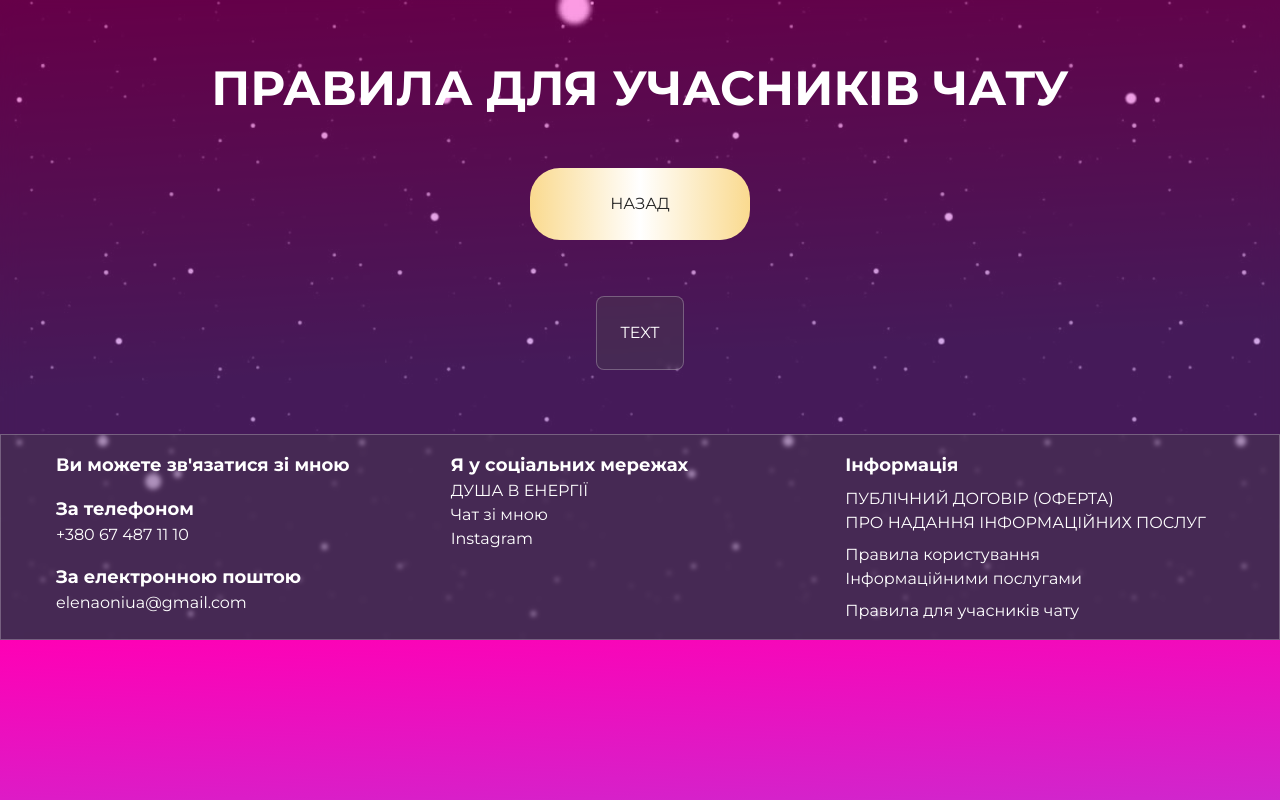
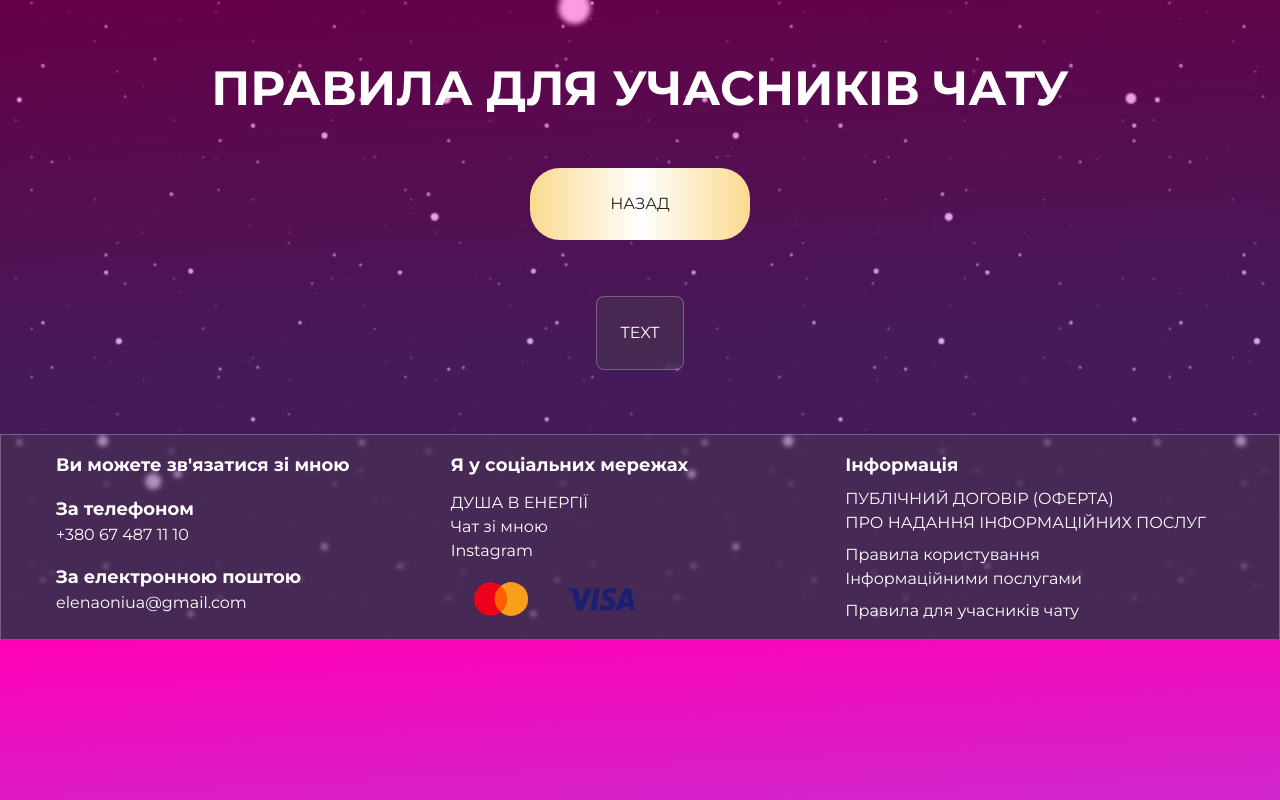
Before and after one commit to zegioni/astrology-landing, a Nuxt app: page /chat-rules in a window 1280 px wide. Built offline with nearby package versions, Linux system fonts and the light colour scheme.

Commit message:
update service for pay

```diff
--- a/components/footer.vue
+++ b/components/footer.vue
@@ -23,18 +23,24 @@
         <h3 class="text-lg font-bold text-left">Інформація</h3>
         <ul>
           <li>
-            <NuxtLink :to="'/oferta-documents'" class="block mt-2 hover:text-pink-300 text-left"
+            <NuxtLink
+              :to="'/oferta-documents'"
+              class="block mt-2 hover:text-pink-300 text-left"
               >ПУБЛІЧНИЙ ДОГОВІР (ОФЕРТА)<br />ПРО НАДАННЯ ІНФОРМАЦІЙНИХ
               ПОСЛУГ</NuxtLink
             >
           </li>
           <li>
-            <NuxtLink :to="'/usage-rules'" class="block mt-2 hover:text-pink-300 text-left"
+            <NuxtLink
+              :to="'/usage-rules'"
+              class="block mt-2 hover:text-pink-300 text-left"
               >Правила користування<br />Інформаційними послугами</NuxtLink
             >
           </li>
           <li>
-            <NuxtLink :to="'/chat-rules'" class="block mt-2 hover:text-pink-300 text-left"
+            <NuxtLink
+              :to="'/chat-rules'"
+              class="block mt-2 hover:text-pink-300 text-left"
               >Правила для учасників чату</NuxtLink
             >
           </li>
@@ -42,7 +48,7 @@
       </div>
 
       <!-- Social -->
-      <div class="mb-4 md:mb-0 text-left">
+      <div class="mb-4 md:mb-0 text-left flex flex-col justify-between">
         <h3 class="text-lg font-bold">Я у соціальних мережах</h3>
         <ul class="text-left">
           <li>
@@ -63,6 +69,14 @@
             >
           </li>
         </ul>
+        <ul class="text-left flex flex-row justify-center md:justify-start">
+          <li>
+            <img width="100" src="@/assets/images/mastercard.svg" alt="" />
+          </li>
+          <li>
+            <img width="100" src="@/assets/images/visa.svg" alt="" />
+          </li>
+        </ul>
       </div>
     </div>
   </footer>
--- a/pages/index.vue
+++ b/pages/index.vue
@@ -387,12 +387,13 @@
                   <span class="text-4xl font-bold text-white">701</span>
                 </div>
                 <div class="flex flex-col justify-center items-center mt-12">
+                  <a href="https://pay.fondy.eu/s/xpMQP5Q">
                     <button
                       class="w-[215px] text-black py-5 px-5 bg-gradient-to-r from-[#FADA8F] via-[#FFFFFF] to-[#FADA8F] rounded-full"
-                    @click="openModal('ПАКЕТ ПОСЛУГ STANDART', '701')"
                     >
                       ОПЛАТИТИ
                     </button>
+                  </a>
                 </div>
               </div>
               <div
@@ -460,12 +461,13 @@
                   <span class="text-4xl font-bold">1901</span>
                 </div>
                 <div class="flex flex-col justify-center items-center mt-12">
+                  <a href="https://pay.fondy.eu/s/atTT3lLLhOfWreK">
                     <button
-                    @click="openModal('ПАКЕТ ПОСЛУГ VIP', '1901')"
                       class="w-[215px] text-black py-5 px-5 bg-gradient-to-r from-[#FADA8F] via-[#FFFFFF] to-[#FADA8F] rounded-full"
                     >
                       ОПЛАТИТИ
                     </button>
+                  </a>
                 </div>
               </div>
               <div
@@ -482,31 +484,31 @@
     </div>
   </section>
 
-  <payButton
+  <!-- <payButton
     v-if="isModalOpen"
     :packageName="selectedPackage.packageName"
     :amount="selectedPackage.amount"
     @close="closeModal"
-  />
+  /> -->
 </template>
 
 <script setup lang="ts">
-import { ref } from 'vue'
+// import { ref } from 'vue'
 
-const isModalOpen = ref(false)
-const selectedPackage = ref({
-  packageName: '',
-  amount: '',
-})
+// const isModalOpen = ref(false)
+// const selectedPackage = ref({
+//   packageName: '',
+//   amount: '',
+// })
 
-const openModal = (packageName: string, amount: string) => {
-  selectedPackage.value = { packageName, amount }
-  isModalOpen.value = true
-}
+// const openModal = (packageName: string, amount: string) => {
+//   selectedPackage.value = { packageName, amount }
+//   isModalOpen.value = true
+// }
 
-const closeModal = () => {
-  isModalOpen.value = false
-}
+// const closeModal = () => {
+//   isModalOpen.value = false
+// }
 </script>
 
 <style>
```
Also changed, not shown: assets/images/mastercard.svg (added), assets/images/visa.svg (added). Lines whose indentation alone changed are shown as unchanged.
